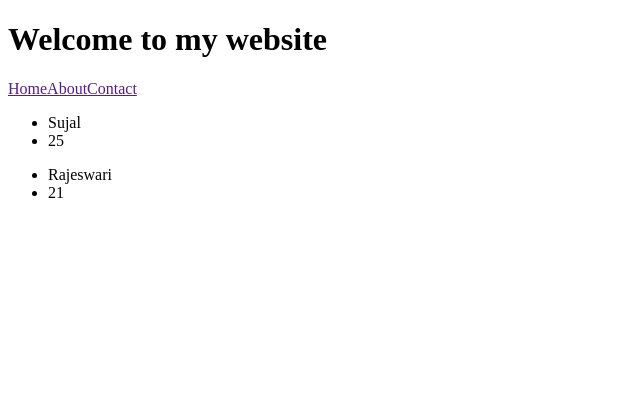
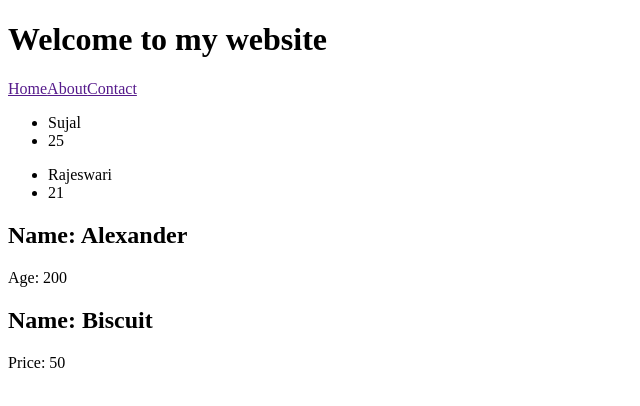
Before and after one commit to SujalKrG/react-demo, a React (Vite) app: page / in a window 1280 px wide. Shown: the top 406 px of the page, without its empty margins (0-640 px from the left). Built offline with nearby package versions, Linux system fonts and the light colour scheme.

Commit message:
Props used

```diff
--- a/src/App.jsx
+++ b/src/App.jsx
@@ -2,12 +2,16 @@ import React from 'react'
 import Header from './components/Header'
 import Main from './components/Main'
 import Footer from './components/Footer'
+import Person from './components/Person'
+import Products from './components/Products'
 
 const App = () => {
   return (
     <div>
       <Header />
       <Main />
+      <Person name={"Alexander"} age={200} />
+      <Products name={"Biscuit"} price={50} />
       <Footer />
     </div>
   )
--- /dev/null
+++ b/src/components/Person.jsx
@@ -0,0 +1,12 @@
+import React from "react";
+
+const Person = (props) => {
+  return (
+    <div>
+      <h2>Name: {props.name}</h2>
+      <p>Age: {props.age}</p>
+    </div>
+  );
+};
+
+export default Person;
--- /dev/null
+++ b/src/components/Products.jsx
@@ -0,0 +1,12 @@
+import React from "react";
+
+const Products = (props) => {
+  return (
+    <div>
+      <h2>Name: {props.name}</h2>
+      <p>Price: {props.price}</p>
+    </div>
+  );
+};
+
+export default Products;
```
